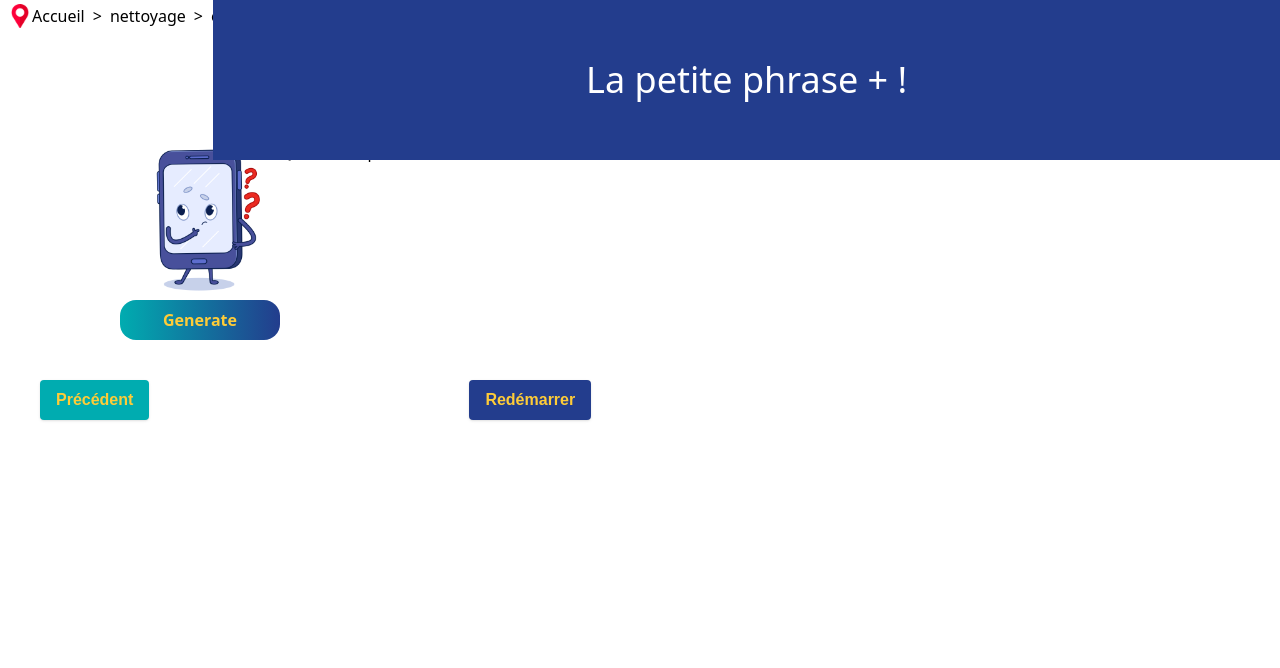
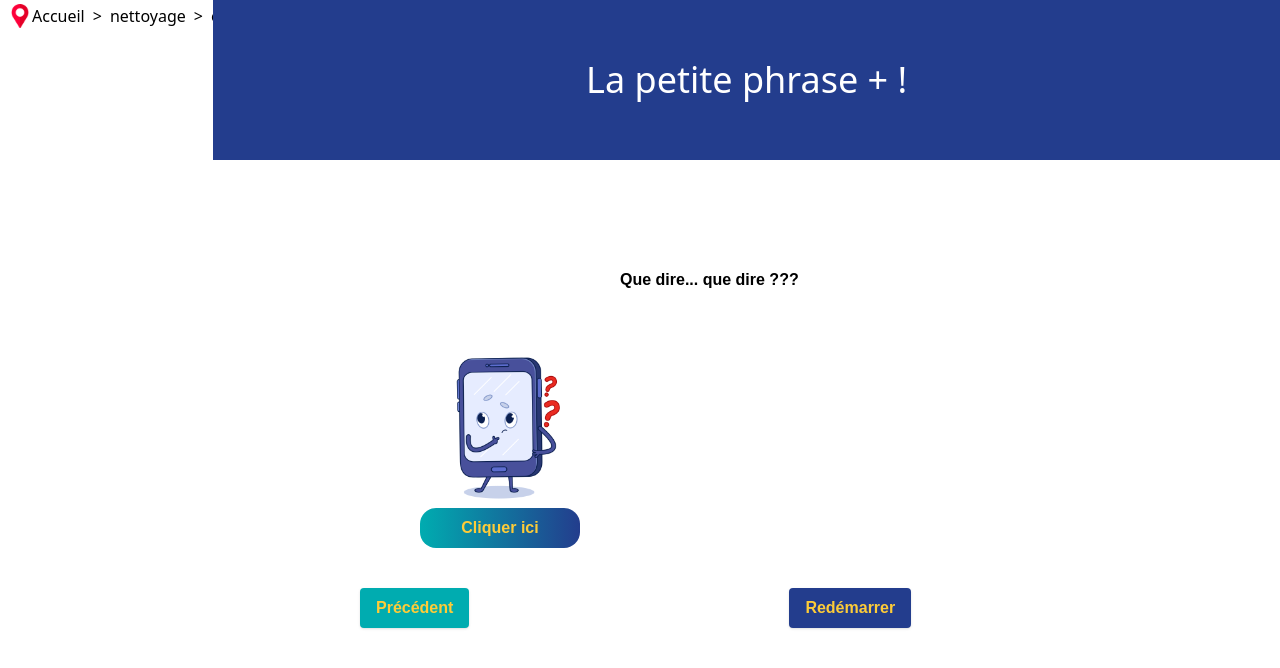
Before and after one commit to Camfabjeh/thegoats, a React (Vite) app in the folder frontend/: page /nettoyage/estimation/bilan/phraseschoc in a window 1280 px wide. Shown: the top 668 px of the page. Built offline with nearby package versions, Linux system fonts and the light colour scheme.

Commit message:
fix page Commercial

```diff
--- a/frontend/src/pages/CommercialSentences.jsx
+++ b/frontend/src/pages/CommercialSentences.jsx
@@ -37,7 +37,7 @@ function CommercialSentences() {
   };
 
   return (
-    <div className="absolute">
+    <div>
       <div className="flex items-center fixed top-0 left-0 right-0">
         <div className="w-2/12 h-40 bg-gray-500" />
         <div className="w-10/12 h-40 bg-[#233D8D]">
@@ -47,21 +47,23 @@ function CommercialSentences() {
         </div>
       </div>
       <BreadCrumb />
-      <div className="flex items-start flex-row-reverse mt-8 ml-20 mb-10">
-        <div className="w-80 h-4 pt-20">{randomSentence}</div>
-        <div className="ml-10 pt-20">
+      <div className="flex items-start flex-row-reverse justify-center mt-40 mb-10">
+        <div className="w-80 h-4 pt-20 pl-10 font-text font-semibold">
+          {randomSentence}
+        </div>
+        <div className="ml-10 pt-40">
           <img src={picture} alt="crumbs" className="w-40 h-40" />
           <button
             type="button"
             onClick={() => handleClickRandom()}
-            className=" bg-gradient-to-r from-green to-darkblue h-10 w-40 rounded-2xl text-yellow font-semibold "
+            className=" bg-gradient-to-r from-green to-darkblue h-10 w-40 rounded-2xl text-yellow font-semibold font-text"
           >
-            Generate
+            Cliquer ici
           </button>
         </div>
       </div>
 
-      <div className="flex-1">
+      <div className="flex-1 ml-80">
         <div className="flex justify-around absolute bottom-100 left-100">
           <Link to="/nettoyage/estimation/bilan">
             <button
```
